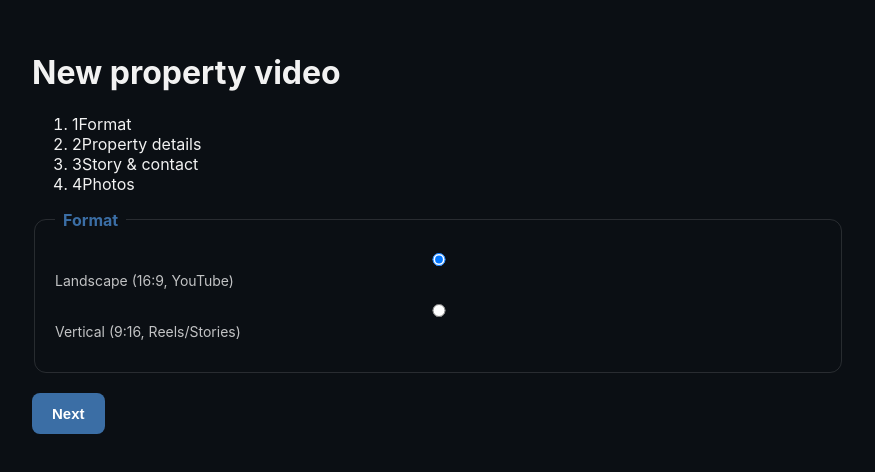
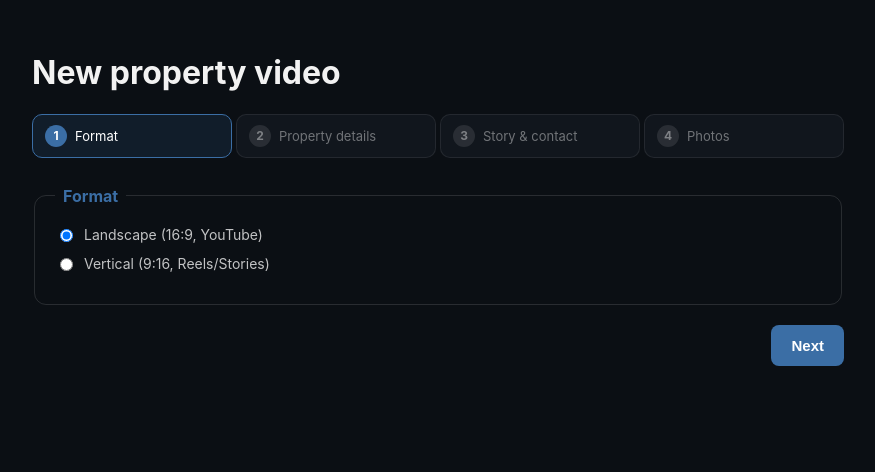
Before and after one commit to blendproperty/video, a Next.js app in the folder web/: page /new in a window 1280 px wide. Shown: the top 472 px of the page, without its empty margins (202-1077 px from the left). Built offline with nearby package versions, Linux system fonts and the light colour scheme.

Commit message:
Add styles for the multi-step wizard, field grid, and photo grid

```diff
--- a/web/app/globals.css
+++ b/web/app/globals.css
@@ -79,6 +79,12 @@ button,
   display: inline-block;
 }
 
+.secondary-button {
+  background: transparent;
+  color: rgba(255, 255, 255, 0.85);
+  border: 1px solid rgba(255, 255, 255, 0.25);
+}
+
 .link-button {
   background: none;
   color: rgba(255, 255, 255, 0.6);
@@ -100,13 +106,116 @@ legend {
   color: #3b6ea5;
 }
 
+.radio-row {
+  flex-direction: row !important;
+  align-items: center;
+  gap: 8px !important;
+}
+
+.field-grid {
+  display: grid;
+  grid-template-columns: repeat(auto-fit, minmax(180px, 1fr));
+  gap: 0 16px;
+}
+
+/* --- Multi-step wizard (new video form) --------------------------------- */
+
+.wizard-steps {
+  display: flex;
+  list-style: none;
+  padding: 0;
+  margin: 0 0 28px;
+  gap: 4px;
+}
+
+.wizard-step {
+  flex: 1;
+  display: flex;
+  align-items: center;
+  gap: 8px;
+  padding: 10px 12px;
+  border-radius: 10px;
+  font-size: 13px;
+  color: rgba(255, 255, 255, 0.4);
+  background: #11161d;
+  border: 1px solid rgba(255, 255, 255, 0.08);
+}
+
+.wizard-step-index {
+  display: inline-flex;
+  align-items: center;
+  justify-content: center;
+  width: 22px;
+  height: 22px;
+  border-radius: 50%;
+  background: rgba(255, 255, 255, 0.1);
+  font-size: 12px;
+  font-weight: 700;
+  flex-shrink: 0;
+}
+
+.wizard-step.active {
+  color: #fff;
+  border-color: #3b6ea5;
+  background: rgba(59, 110, 165, 0.15);
+}
+
+.wizard-step.active .wizard-step-index {
+  background: #3b6ea5;
+  color: #fff;
+}
+
+.wizard-step.done {
+  color: rgba(255, 255, 255, 0.75);
+}
+
+.wizard-step.done .wizard-step-index {
+  background: rgba(76, 175, 80, 0.35);
+  color: #fff;
+}
+
+.wizard-nav {
+  display: flex;
+  align-items: center;
+  margin-top: 8px;
+}
+
+.wizard-nav-spacer {
+  flex: 1;
+}
+
+/* --- Photo upload grid --------------------------------------------------- */
+
+.photo-grid {
+  display: grid;
+  grid-template-columns: repeat(auto-fit, minmax(220px, 1fr));
+  gap: 14px;
+}
+
 .photo-slot {
-  border-bottom: 1px solid rgba(255, 255, 255, 0.06);
-  padding-bottom: 12px;
+  border: 1px solid rgba(255, 255, 255, 0.1);
+  border-radius: 10px;
+  padding: 14px;
+  background: #0e1319;
+}
+
+.photo-slot span {
+  font-weight: 600;
+  color: #fff;
 }
 
 .photo-slot small {
   color: rgba(255, 255, 255, 0.45);
+}
+
+.photo-slot-filled {
+  border-color: rgba(76, 175, 80, 0.5);
+  background: rgba(76, 175, 80, 0.06);
+}
+
+.photo-slot-filename {
+  color: #8bc98f !important;
+  word-break: break-all;
 }
 
 .error {
```
